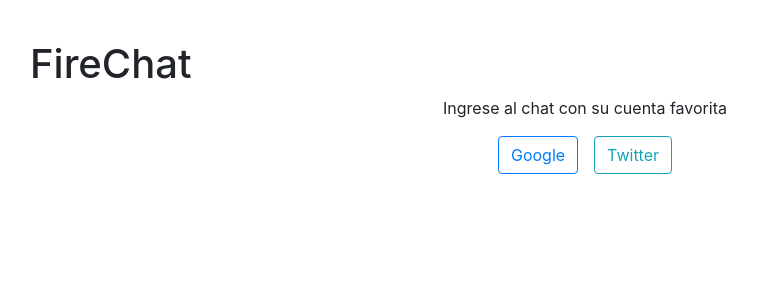
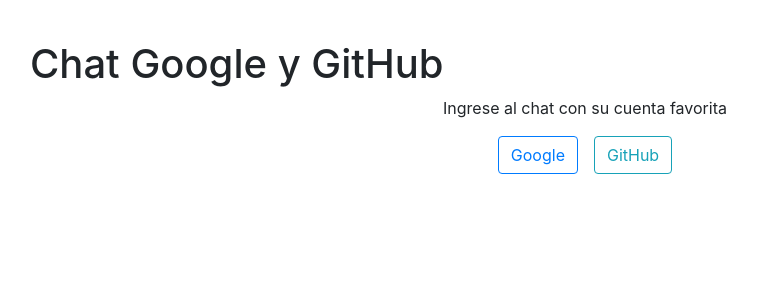
Before and after one commit to alex280496/FireChat, an Angular app: page / in a window 1280 px wide. Shown: the top 300 px of the page, without its empty margins (55-812 px from the left). Built offline with nearby package versions, Linux system fonts and the light colour scheme; what @angular/fire would draw is missing.

Commit message:
Autenticacion con google

```diff
--- a/src/app/app.component.html
+++ b/src/app/app.component.html
@@ -1,6 +1,6 @@
 
 <div class="container main-container">
-  <h1>FireChat</h1>
+  <h1>Chat Google y GitHub</h1>
 
   <div class="col-md-12 text-right" *ngIf="_cs.usuario.uid">
     <button class="btn btn-outline-danger"(click)="_cs.logout()">Salir</button>
--- a/src/app/components/login/login.component.html
+++ b/src/app/components/login/login.component.html
@@ -5,6 +5,6 @@
             Ingrese al chat con su cuenta favorita
         </p>
         <button type="button" class="btn btn-outline-primary mr-3" (click)="ingresar('google')">Google</button>
-        <button type="button" class="btn btn-outline-info" (click)="ingresar('twitter')">Twitter</button>
+        <button type="button" class="btn btn-outline-info" (click)="ingresar('twitter')">GitHub</button>
     </div>
 </div>
--- a/src/app/providers/chat.service.ts
+++ b/src/app/providers/chat.service.ts
@@ -60,9 +60,10 @@
   agregarMensaje(texto: string) {
     //Falta el UID del usuario
     let mensaje: Mensaje = {
-      nombre: 'Demo',
+      nombre: this.usuario.nombre,
       mensaje: texto,
-      fecha: new Date().getTime()
+      fecha: new Date().getTime(),
+      uid:this.usuario.uid
     }
     return this.itemsCollection.add(mensaje);//para hacer la inserccion de un nuevo mensaje en firebase
     //esto me devuelve una promesaa
```
